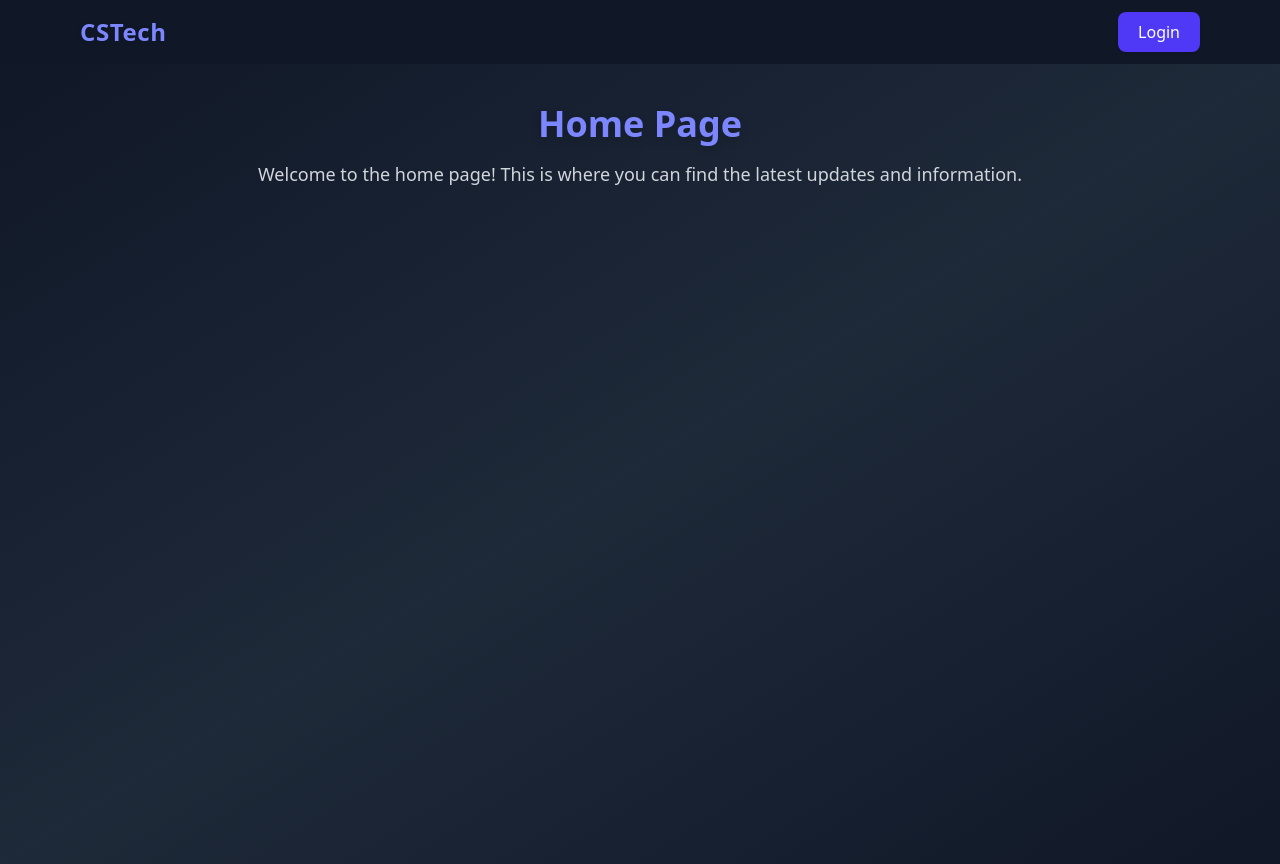
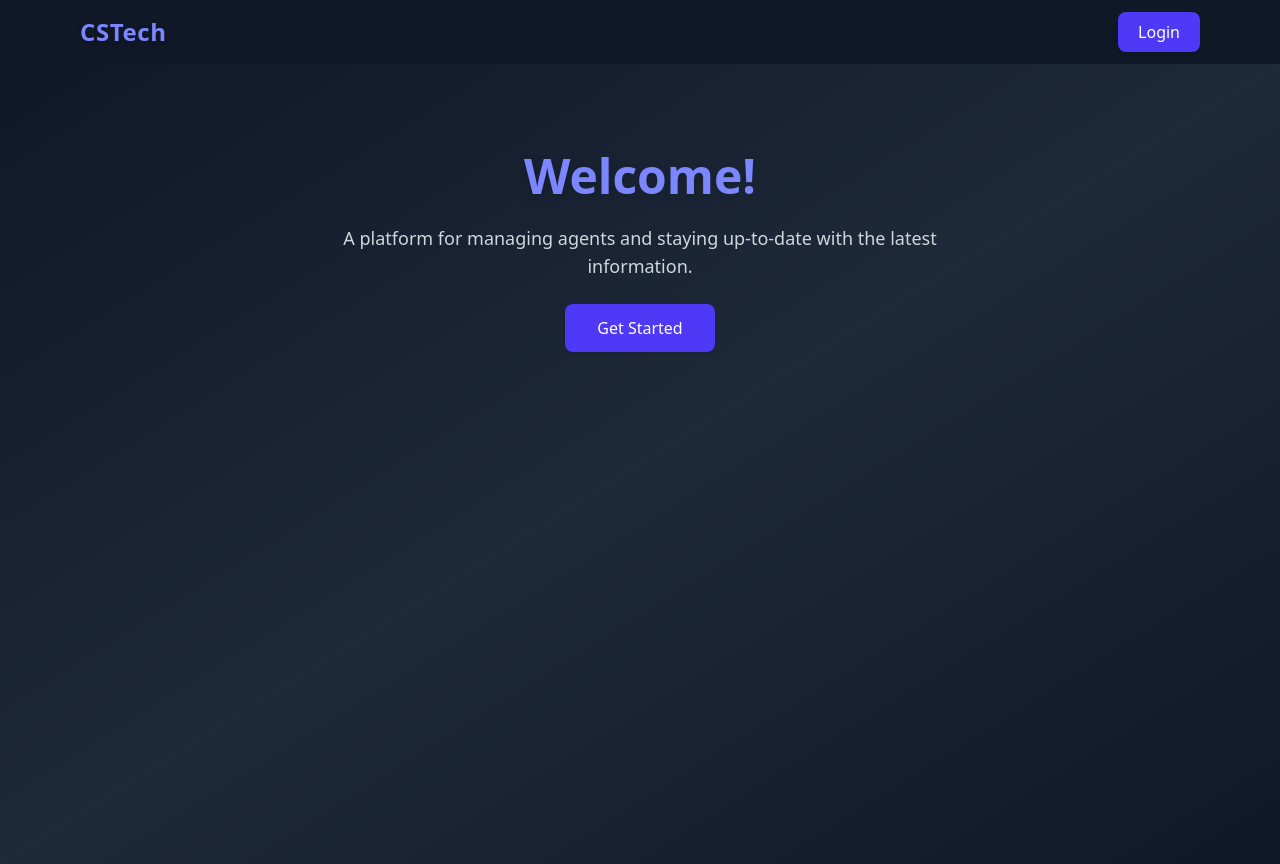
Before and after one commit to AaronBiswas/assessment, a React (Vite) app in the folder client/: page / in a window 1280 px wide. Built offline with nearby package versions, Linux system fonts and the light colour scheme; no server answers.

Commit message:
Minor changes

```diff
--- a/client/src/Pages/Home.jsx
+++ b/client/src/Pages/Home.jsx
@@ -1,23 +1,33 @@
 import Agents from "../Components/Agents.jsx";
-import { Link } from "react-router-dom"; // Add this import
+import { Link } from "react-router-dom";
 
 const Home = ({ loggedIn }) => {
   return (
     <div className="min-h-screen bg-gradient-to-br from-gray-900 via-gray-800 to-gray-900 py-10 px-4">
       <div className="max-w-4xl mx-auto">
-        <h1 className="text-4xl font-extrabold text-center text-indigo-400 mb-4 drop-shadow-lg">
-          Home Page
-        </h1>
-        <p className="text-center mt-2 mb-8 text-gray-300 text-lg">
-          Welcome to the home page! This is where you can find the latest
-          updates and information.
-        </p>
-
+        <div className="flex flex-col items-center justify-center py-12">
+          <h1 className="text-5xl font-extrabold text-center text-indigo-400 mb-4 drop-shadow-lg">
+            Welcome!
+          </h1>
+          <p className="text-center mt-2 mb-6 text-gray-300 text-lg max-w-2xl">
+            A platform for managing agents and staying up-to-date with the latest information.
+          </p>
+          {!loggedIn && (
+            <div className="flex flex-col items-center gap-4">
+              <Link
+                to="/admin/create"
+                className="px-8 py-3 bg-indigo-600 text-white rounded-lg font-medium shadow hover:bg-indigo-700 transition duration-300 focus:outline-none focus:ring-2 focus:ring-indigo-400"
+              >
+                Get Started
+              </Link>
+            </div>
+          )}
+        </div>
         {loggedIn && (
           <div className="mb-12">
             <div className="max-w-lg mx-auto p-8 bg-gray-800 shadow-xl rounded-2xl flex flex-col items-center">
               <h2 className="text-2xl text-white font-semibold mb-4">
-                Manage agents
+                Manage Agents
               </h2>
               <nav
                 className="flex flex-row gap-4 w-full items-center justify-center"
```
